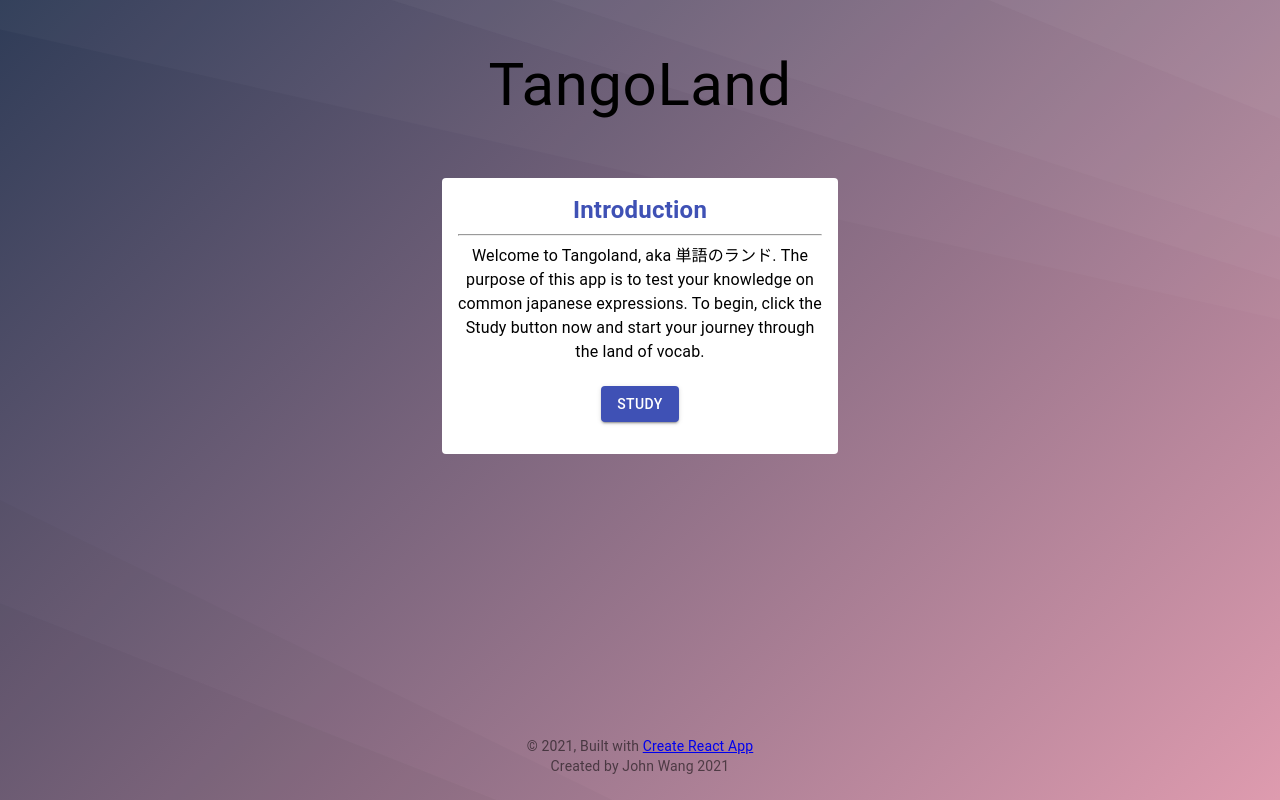
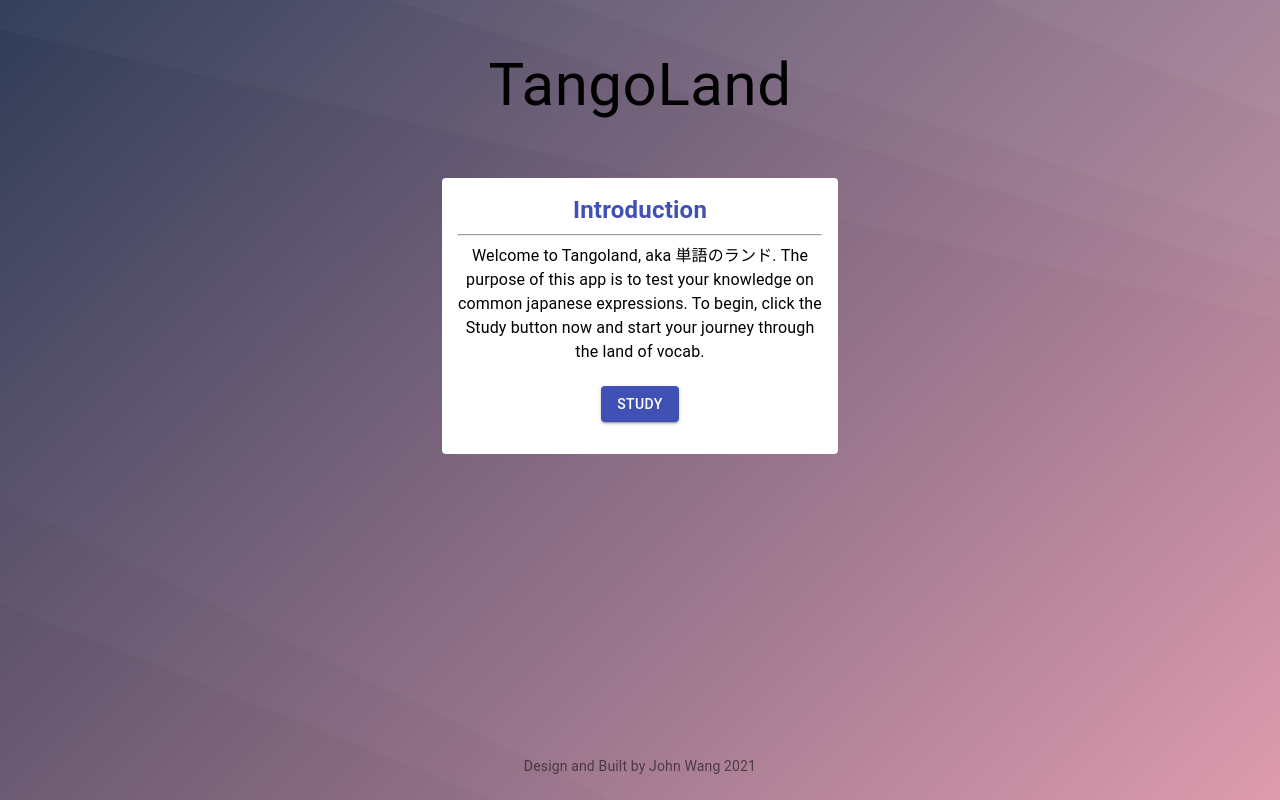
Before and after one commit to jwang4059/tangoland, a React (Create React App) app: page / in a window 1280 px wide. Built offline with nearby package versions, Linux system fonts and the light colour scheme; no server answers.

Commit message:
update footer

```diff
--- a/src/features/layout/Footer.js
+++ b/src/features/layout/Footer.js
@@ -14,13 +14,7 @@ export const Footer = () => {
 	return (
 		<footer className={classes.footer}>
 			<Typography variant="body2" color="textSecondary" align="center">
-				© {new Date().getFullYear()}, Built with
-				{` `}
-				<a href="https://github.com/facebook/create-react-app">
-					Create React App
-				</a>
-				<br />
-				Created by John Wang 2021
+				Design and Built by John Wang 2021
 			</Typography>
 		</footer>
 	);
```
